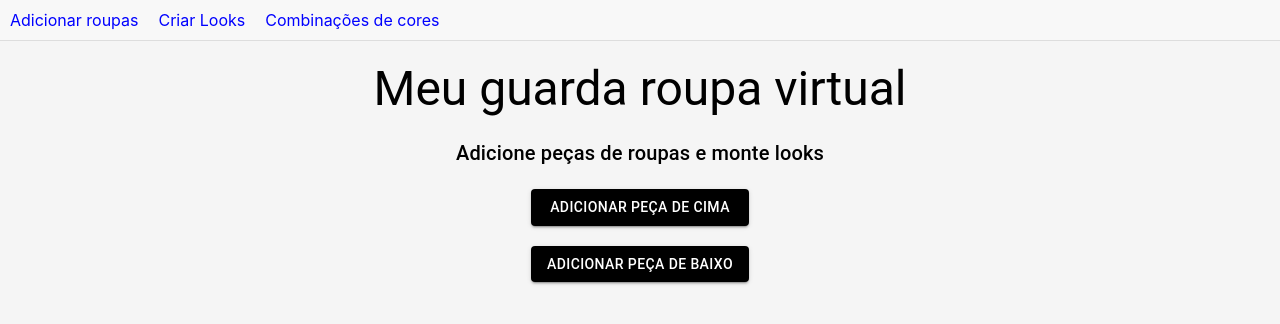
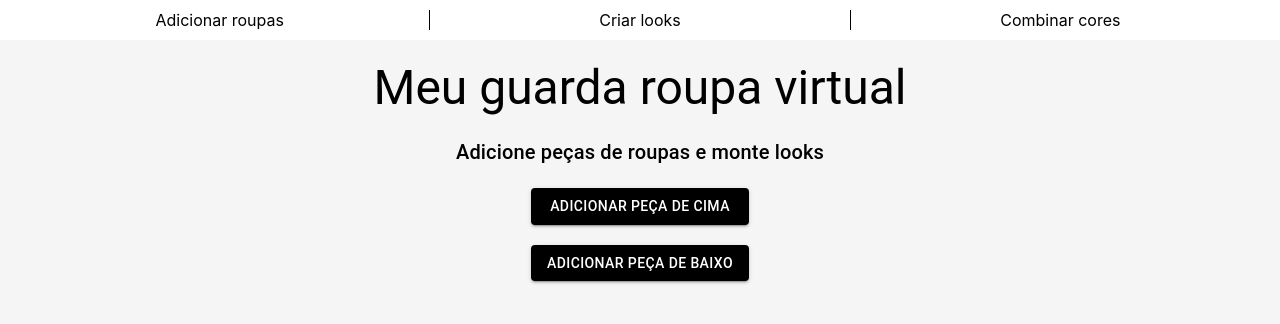
Before and after one commit to pati-rosa/my-closet, a React (Create React App) app: page / in a window 1280 px wide. Shown: the top 324 px of the page. Built offline with nearby package versions, Linux system fonts and the light colour scheme.

Commit message:
feat: remove consoles and refactor app js

```diff
--- a/src/App.js
+++ /dev/null
@@ -1,37 +0,0 @@
-import './App.css';
-import CreateLooks from './features/CreateLooks';
-import UploadPhotos from './features/UploadPhotos';
-
-import { BrowserRouter, Route, Routes, Link } from 'react-router-dom';
-
-const Navbar = () => {
-  return (
-    <nav style={{ padding: '10px', backgroundColor: '#f8f8f8', borderBottom: '1px solid #ddd' }}>
-      <ul style={{ display: 'flex', listStyleType: 'none', margin: 0, padding: 0 }}>
-        <li style={{ marginRight: '20px' }}>
-          <Link to="/" style={{ textDecoration: 'none', color: 'blue' }}>Adicionar roupas</Link>
-        </li>
-        <li style={{ marginRight: '20px' }}>
-          <Link to="/create-looks" style={{ textDecoration: 'none', color: 'blue' }}>Criar Looks</Link>
-        </li>
-        <li>
-          <Link to="/create-looks" style={{ textDecoration: 'none', color: 'blue' }}>Combinações de cores</Link>
-        </li>
-      </ul>
-    </nav>
-  );
-};
-
-function  App() {
-  return (
-    <BrowserRouter>
-      <Navbar />
-      <Routes>
-        <Route path="/" element={<UploadPhotos />} />
-        <Route path="/create-looks" element={<CreateLooks />} />
-      </Routes>
-    </BrowserRouter>
-  );
-}
-
-export default App;
--- /dev/null
+++ b/src/App.tsx
@@ -0,0 +1,21 @@
+import React from 'react';
+import './App.css';
+import CreateLooks from './features/CreateLooks';
+import UploadPhotos from './features/UploadPhotos';
+import Navbar from './components/NavBar';
+
+import { BrowserRouter, Route, Routes } from 'react-router-dom';
+
+function  App() {
+  return (
+    <BrowserRouter>
+      <Navbar/>
+      <Routes>
+        <Route path="/" element={<UploadPhotos />} />
+        <Route path="/create-looks" element={<CreateLooks />} />
+      </Routes>
+    </BrowserRouter>
+  );
+}
+
+export default App;
--- a/src/firebase.ts
+++ b/src/firebase.ts
@@ -1,4 +1,3 @@
-// Import the functions you need from the SDKs you need
 import { initializeApp } from 'firebase/app';
 import { getStorage, ref, uploadBytesResumable, getDownloadURL, listAll } from 'firebase/storage';
 
@@ -15,20 +14,13 @@
 initializeApp(firebaseConfig);
 
 export const uploadImage = async (file: any, clothingType: string) => {
-  console.log('clothingType',clothingType)
     const storage = getStorage();
     const storageRef = ref(storage, `${clothingType}/${file.name}`);
 
     const uploadTask = uploadBytesResumable(storageRef, file);
 
-    console.log('uploadTask',uploadTask)
-
     uploadTask.on('state_changed',(snapshot) => {},(error) => {
-      console.log('error',error)
     },() => {
-
-        // Handle successful uploads on complete
-    // For instance, get the download URL: https://firebasestorage.googleapis.com/...
     getDownloadURL(uploadTask.snapshot.ref).then((downloadURL) => {
         console.log('File available at', downloadURL);
       });
@@ -36,7 +28,6 @@
 }
 
 export const fetchImages = async (clothingType: string) => {
-  console.log('clothingType',clothingType)
 
   try {
     const storage = getStorage();
@@ -53,8 +44,7 @@
       })
     );
 
-    console.log('Image URLs:', imageUrls);
-    return imageUrls; // Retorna a lista de URLs para exibir as imagens no seu app
+    return imageUrls;
 
   } catch (error) {
     console.error("Error fetching images:", error);
```
Also changed, not shown: src/ImageGallery/index.tsx (deleted, +0 -30 lines).
